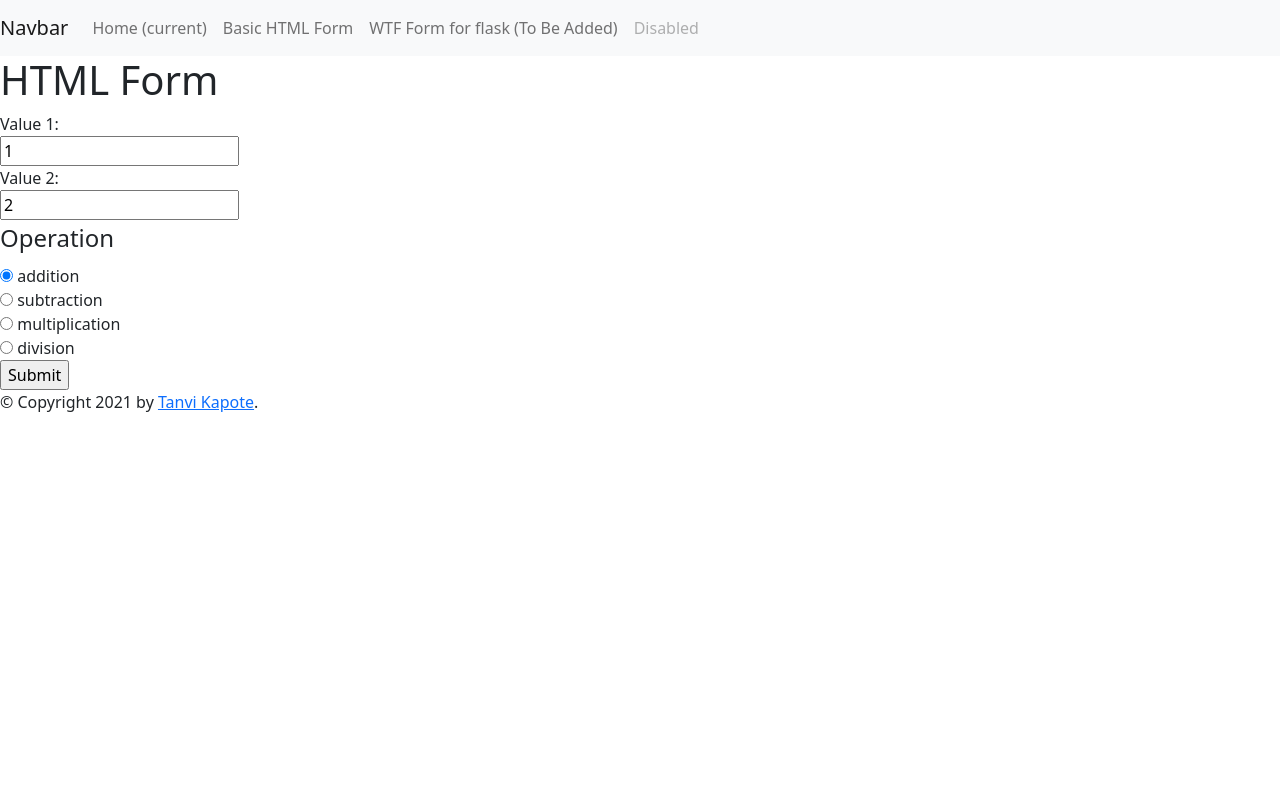
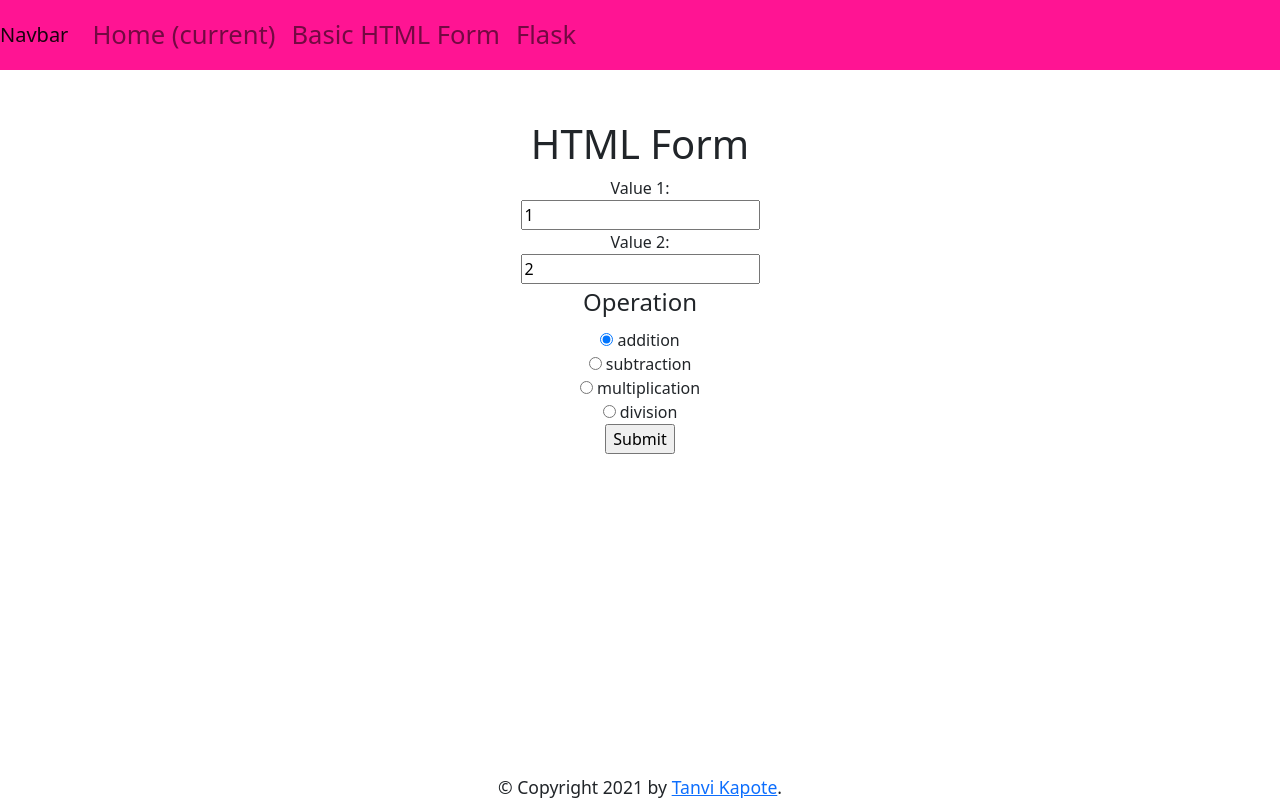
Before and after one commit to Tanv08/calc2-webCalc-Part1, a Flask app: page /basicform in a window 1280 px wide. Run offline with Flask 2, Linux system fonts and the light colour scheme.

Commit message:
Updated files

```diff
--- a/app/static/css/style.css
+++ b/app/static/css/style.css
@@ -1,3 +1,174 @@
-body {
-font-size: 200%;
+.navbar-brand>img {
+    height: 85%;
 }
+
+.navbar{
+    margin : 0 !important;
+    font-size:160%;
+    background-color: deeppink ;
+}
+
+.navbar-fixed-top{
+    background-color:#ddffdd;
+}
+
+@media (max-width: 991px) {
+    .navbar-header {
+        float: none;
+    }
+    .navbar-left,.navbar-right {
+        float: none !important;
+    }
+    .navbar-toggle {
+        display: block;
+    }
+    .navbar-collapse {
+        border-top: 1px solid black;
+        box-shadow: inset 0 1px 0 rgba(255,255,255,0.1);
+    }
+    .navbar-fixed-top {
+        top: 0;
+        border-width: 0 0 1px;
+    }
+    .navbar-collapse.collapse {
+        display: none!important;
+    }
+    .navbar-nav {
+        float: none!important;
+        margin-top: 7.0px;
+    }
+    .navbar-nav>li {
+        float: none;
+    }
+    .navbar-nav>li>a {
+        padding-top: 10px;
+        padding-bottom: 10px;
+    }
+    .collapse.in{
+        display:block !important;
+        background-color: #FFFFFF;
+    }
+}
+
+canvas {
+    display: block;
+    vertical-align: bottom;
+}
+
+a {
+    text-decoration: none;
+    color: #FFF;
+}
+
+a:hover {
+    color: lightblue;
+}
+
+html,body{
+    scroll-behavior: smooth;
+    display: flex;
+    flex-direction: column;
+    flex-wrap: nowrap;
+    min-height: 100vh;
+}
+
+
+.jumbotron {
+    color: white;
+    background-image: url("https://www.wallpapertip.com/wmimgs/12-123097_internet-wallpaper-hd.jpg");
+    /*background-image: url("https://www.usg.edu/galileo/skills/unit07/images/07_02_univac.jpg");*/
+    background-position: center;
+    background-repeat: no-repeat;
+    background-size: cover;
+    height: 100%;
+    padding: 0 0;
+    margin : 0 !important;
+}
+
+#particles-js {
+    position: absolute;
+    width: 100%;
+    height: 100%;
+    background-color: #b61924;
+    background-repeat: no-repeat;
+    background-size: cover;
+    background-position: 50% 50%;
+}
+
+#particles-js {
+    background-color:#f2f2a2;
+    opacity: 0.7;
+}
+
+#overlay {
+    position: absolute;
+    top:50%;
+    left:50%;
+    transform: translate(-50%,-50%)
+}
+
+#primary_container{
+    display: flex;
+    flex-direction: column;
+    min-height: 100vh;
+}
+
+.green-contact-form {
+    margin:0 auto;
+    border-radius:10px;
+}
+
+.title-form {
+    max-width: 550px;
+}
+#content, #founder-content, #arpa2inter-content, #origin-content, #aboutus-content, #growth-content, #article1-content, #article2-content, #article3-content, #article4-content{
+    padding-top:50px;
+    flex-grow: 1;
+}
+
+.title-form {
+    max-width: 550px;
+}
+/*
+<!-- arpa2internet -->
+ */
+.heading3{
+    text-align: center;
+
+}
+
+/*Arpa2Internet*/
+.heading3{
+    text-align: center;
+
+}
+
+#paper_link{
+    color:inherit;
+}
+
+#paper_link:hover{
+    background-color: #eee;
+}
+
+#growth-content{
+    width:80%;
+}
+
+#footer{
+    font-size: 110%;
+    bottom:0;
+    width:100%;
+    position: relative;
+    left: 0;
+    right: 0;
+}
+
+.code-cmd{
+    background-color: #000000;
+    color:#ffffff
+}
+
+.solid{
+    border-top: 3px solid #555;
+}
--- a/app/templates/base.html
+++ b/app/templates/base.html
@@ -14,7 +14,7 @@
     <title>Hello, world!</title>
   </head>
   <body>
-  <nav class="navbar navbar-expand-lg navbar-light bg-light">
+  <nav class="navbar navbar-expand-lg navbar-light">
   <a class="navbar-brand" href="#">Navbar</a>
   <button class="navbar-toggler" type="button" data-toggle="collapse" data-target="#navbarNav" aria-controls="navbarNav" aria-expanded="false" aria-label="Toggle navigation">
     <span class="navbar-toggler-icon"></span>
@@ -28,21 +28,18 @@
         <a class="nav-link" href="/basicform">Basic HTML Form</a>
       </li>
       <li class="nav-item">
-        <a class="nav-link" href="#">WTF Form for flask (To Be Added)</a>
-      </li>
-      <li class="nav-item">
-        <a class="nav-link disabled" href="#">Disabled</a>
+        <a class="nav-link" href="#">Flask</a>
       </li>
     </ul>
   </div>
 </nav>
 
-    <div id="content">{% block content %}{% endblock %}</div>
+    <div id="content" class="text-center">{% block content %}{% endblock %}</div>
 
     <!-- Option 1: Bootstrap Bundle with Popper -->
     <script src="https://cdn.jsdelivr.net/npm/bootstrap@5.1.3/dist/js/bootstrap.bundle.min.js" integrity="sha384-ka7Sk0Gln4gmtz2MlQnikT1wXgYsOg+OMhuP+IlRH9sENBO0LRn5q+8nbTov4+1p" crossorigin="anonymous"></script>
 
-      <div id="footer">
+      <div id="footer"class="text-center">
         {% block footer %}
         &copy; Copyright 2021 by <a href="#">Tanvi Kapote</a>.
         {% endblock %}
--- a/app/templates/index.html
+++ b/app/templates/index.html
@@ -10,8 +10,9 @@
     <h1>Index</h1>
     <p class="important">
       Welcome to my awesome homepage.
-        <img src="{{ url_for('static', filename='images/sample.jpeg') }}">
+        <img src="{{ url_for('static', filename='images/sample.jpg') }}">
     </p>
 
-<a href="/good/1.0/2.0">One Plus Two Good</a><br><a href="/bad/1/2">One Plus Two Bad</a>
+<a href="/good/1.0/2.0">localhost/basicform</a><br><a href="/bad/1/2"></a>
+    <a href="/good/1.0/2.0">localhost/basicform</a><br><a href="/bad/1/2"></a>
 {% endblock %}
```
Also changed, not shown: calc/calculations/subtraction.py (+5 -3 lines), app/static/images/sample.jpeg (deleted).
